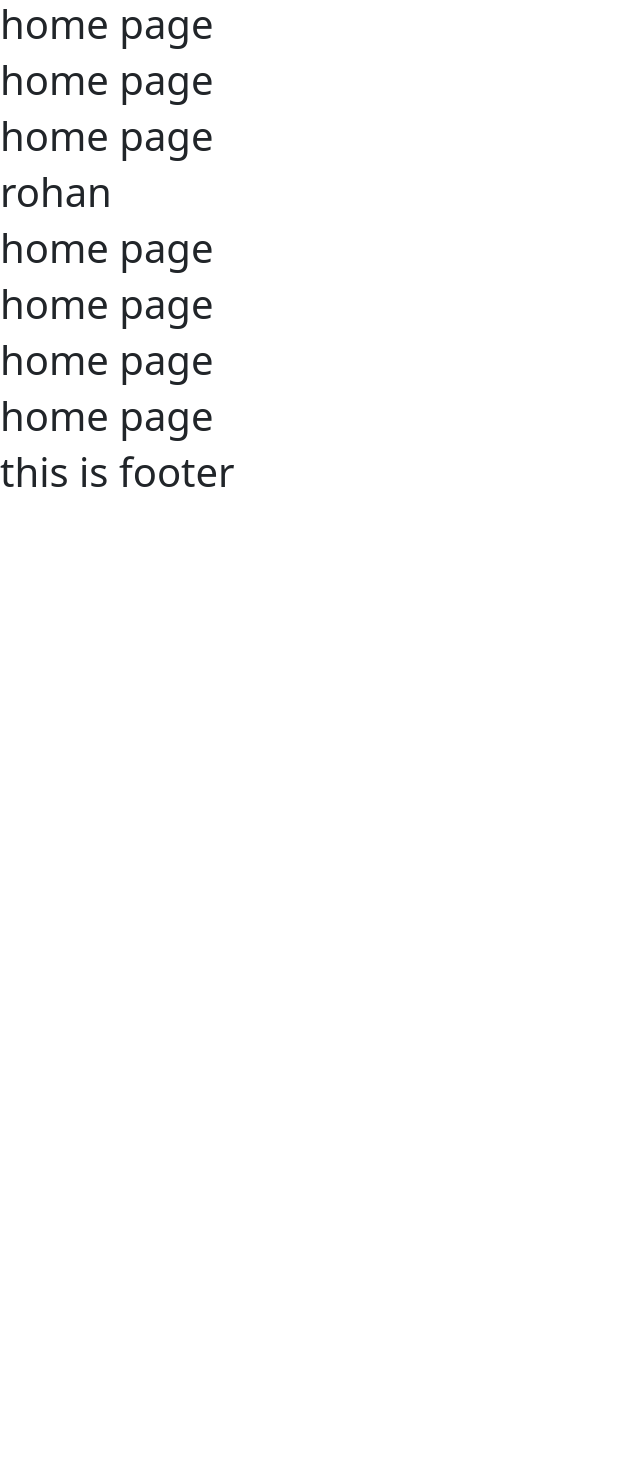
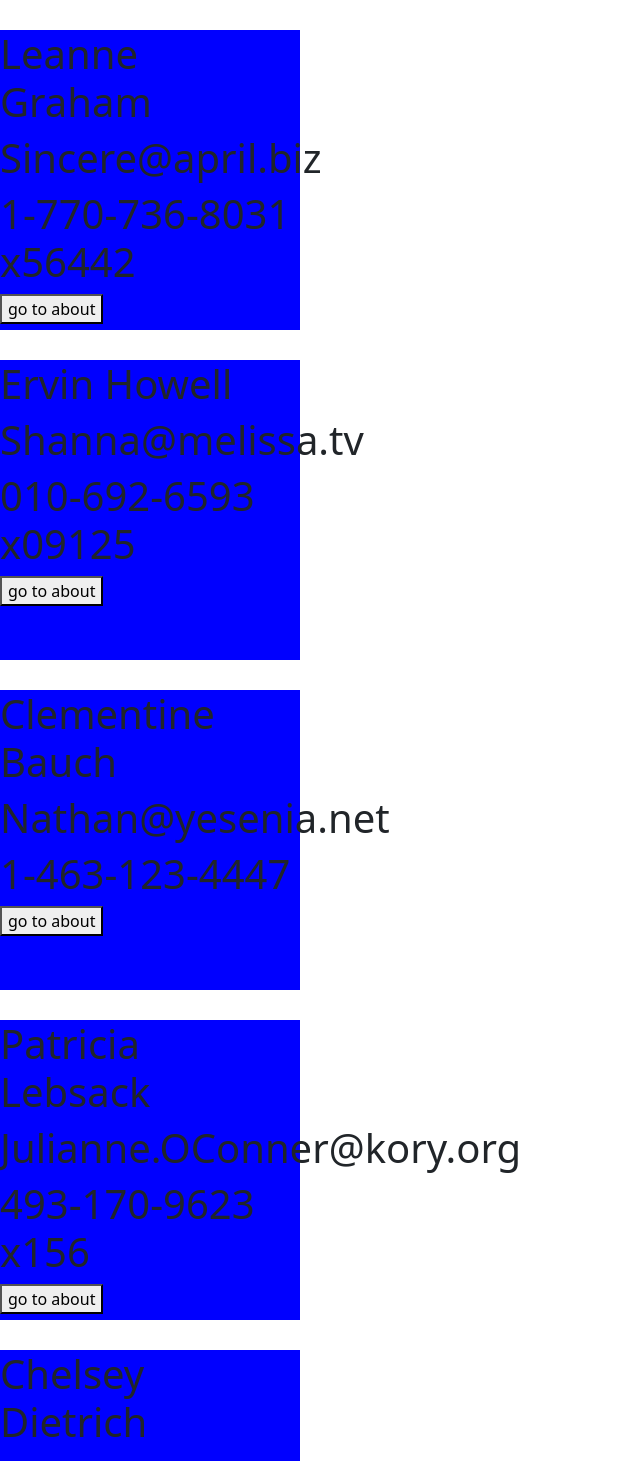
Before and after one commit to sidh-anvi01/REACT-2-30PM, a React (Vite) app: page / in a window 1280 px wide. Shown: the top 1461 px of the page, without its empty margins (0-640 px from the left). Before the commit the page ends 800 px from the top, so only its background shows below. Built offline with nearby package versions, Linux system fonts and the light colour scheme.

Commit message:
done data passing in react

```diff
--- a/src/App.jsx
+++ b/src/App.jsx
@@ -522,46 +522,66 @@
 
 
 
-import React from 'react'
-import { useState,lazy,Suspense } from 'react'
-import HomePage from './pages/HomePage'
-import BootStrapPage from './pages/BootStrapPage'
-// import Footer from './components/Footer'
+// import React from 'react'
+// import { useState,lazy,Suspense } from 'react'
+// import HomePage from './pages/HomePage'
+// import BootStrapPage from './pages/BootStrapPage'
+// // import Footer from './components/Footer'
 
 
-const Home=lazy(()=>import("./pages/HomePage"))
-const Footer=lazy(()=>import("./components/Footer"))
+// const Home=lazy(()=>import("./pages/HomePage"))
+// const Footer=lazy(()=>import("./components/Footer"))
 
 
-const App = () => {
-  const [loading,setLoading]=useState(true)
+// const App = () => {
+//   const [loading,setLoading]=useState(true)
 
 
 
 
-  setTimeout(()=>{
-    setLoading(false)
-  },2000)
+//   setTimeout(()=>{
+//     setLoading(false)
+//   },2000)
 
- if(loading){
-    return "loading.... apge"
-  }
+//  if(loading){
+//     return "loading.... apge"
+//   }
 
 
-  return (
+//   return (
 
 
-<div>
+// <div>
 
-<Suspense fallback={<h2>loading.......</h2>}>
-  <Home/>
-  <Footer/>
-</Suspense>
+// <Suspense fallback={<h2>loading.......</h2>}>
+//   <Home/>
+//   <Footer/>
+// </Suspense>
 
 
-</div>
+// </div>
 
 
+//   )
+// }
+
+// export default App
+
+
+
+import React from 'react'
+import {Routes,Route,BrowserRouter} from 'react-router-dom'
+import HomePage from './pages/HomePage'
+import AboutPage from './pages/AboutPage'
+const App = () => {
+  return (
+   <BrowserRouter>
+   <Routes>
+<Route path='/' element={<HomePage/>} />
+<Route path='/about' element={<AboutPage/>} />
+
+   </Routes>
+   </BrowserRouter>
   )
 }
 
--- /dev/null
+++ b/src/pages/AboutPage.jsx
@@ -0,0 +1,39 @@
+// import React from 'react'
+// import { useLocation } from 'react-router-dom'
+// const AboutPage = () => {
+//     const location=useLocation()
+
+//     const user=location.state
+
+
+//   return (
+//     <div>
+//       <h1>this is about </h1>
+//       <h1>{user.name}</h1>
+//     </div>
+//   )
+// }
+
+// export default AboutPage
+
+
+
+import React from 'react'
+import { useLocation } from 'react-router-dom'
+
+const AboutPage = () => {
+    const location=useLocation()
+const u=location.state
+  return (
+    <div>
+        <h1>{u.name}</h1>
+        <h1>{u.email}</h1>
+        <h1>{u.phone}</h1>
+        <h1>{u.website}</h1>
+        <h1>{u.id}</h1>
+
+    </div>
+  )
+}
+
+export default AboutPage
--- a/src/pages/HomePage.jsx
+++ b/src/pages/HomePage.jsx
@@ -182,20 +182,304 @@
 
 
 
+// import React from 'react'
+
+// const HomePage = () => {
+//   const name="rohan"
+//   return (
+//     <div>
+//       <h1>home page</h1>
+//       <h1>home page</h1>
+//       <h1>home page</h1>
+//       <h1>{name}</h1>
+//       <h1>home page</h1>
+//       <h1>home page</h1>
+//       <h1>home page</h1>
+//       <h1>home page</h1>
+//     </div>
+//   )
+// }
+
+// export default HomePage
+
+
+
+// import React from 'react'
+// import { useNavigate } from 'react-router-dom'
+// const HomePage = () => {
+// const navigate=useNavigate()
+
+
+// const user={
+//   name:"rohan",
+//   age:21,
+//   email:"rohan@gmail.com" ,
+// }
+
+
+//   return (
+//     <div>
+//       <button onClick={()=>navigate("/about",{state:user})}>  click to about</button>
+
+//     </div>
+//   )
+// }
+
+// export default HomePage
+
+
+
 import React from 'react'
+import { useNavigate } from 'react-router-dom'
 
 const HomePage = () => {
-  const name="rohan"
+const navigate=useNavigate()
+
+  const user=[
+  {
+    "id": 1,
+    "name": "Leanne Graham",
+    "username": "Bret",
+    "email": "Sincere@april.biz",
+    "address": {
+      "street": "Kulas Light",
+      "suite": "Apt. 556",
+      "city": "Gwenborough",
+      "zipcode": "92998-3874",
+      "geo": {
+        "lat": "-37.3159",
+        "lng": "81.1496"
+      }
+    },
+    "phone": "1-770-736-8031 x56442",
+    "website": "hildegard.org",
+    "company": {
+      "name": "Romaguera-Crona",
+      "catchPhrase": "Multi-layered client-server neural-net",
+      "bs": "harness real-time e-markets"
+    }
+  },
+  {
+    "id": 2,
+    "name": "Ervin Howell",
+    "username": "Antonette",
+    "email": "Shanna@melissa.tv",
+    "address": {
+      "street": "Victor Plains",
+      "suite": "Suite 879",
+      "city": "Wisokyburgh",
+      "zipcode": "90566-7771",
+      "geo": {
+        "lat": "-43.9509",
+        "lng": "-34.4618"
+      }
+    },
+    "phone": "010-692-6593 x09125",
+    "website": "anastasia.net",
+    "company": {
+      "name": "Deckow-Crist",
+      "catchPhrase": "Proactive didactic contingency",
+      "bs": "synergize scalable supply-chains"
+    }
+  },
+  {
+    "id": 3,
+    "name": "Clementine Bauch",
+    "username": "Samantha",
+    "email": "Nathan@yesenia.net",
+    "address": {
+      "street": "Douglas Extension",
+      "suite": "Suite 847",
+      "city": "McKenziehaven",
+      "zipcode": "59590-4157",
+      "geo": {
+        "lat": "-68.6102",
+        "lng": "-47.0653"
+      }
+    },
+    "phone": "1-463-123-4447",
+    "website": "ramiro.info",
+    "company": {
+      "name": "Romaguera-Jacobson",
+      "catchPhrase": "Face to face bifurcated interface",
+      "bs": "e-enable strategic applications"
+    }
+  },
+  {
+    "id": 4,
+    "name": "Patricia Lebsack",
+    "username": "Karianne",
+    "email": "Julianne.OConner@kory.org",
+    "address": {
+      "street": "Hoeger Mall",
+      "suite": "Apt. 692",
+      "city": "South Elvis",
+      "zipcode": "53919-4257",
+      "geo": {
+        "lat": "29.4572",
+        "lng": "-164.2990"
+      }
+    },
+    "phone": "493-170-9623 x156",
+    "website": "kale.biz",
+    "company": {
+      "name": "Robel-Corkery",
+      "catchPhrase": "Multi-tiered zero tolerance productivity",
+      "bs": "transition cutting-edge web services"
+    }
+  },
+  {
+    "id": 5,
+    "name": "Chelsey Dietrich",
+    "username": "Kamren",
+    "email": "Lucio_Hettinger@annie.ca",
+    "address": {
+      "street": "Skiles Walks",
+      "suite": "Suite 351",
+      "city": "Roscoeview",
+      "zipcode": "33263",
+      "geo": {
+        "lat": "-31.8129",
+        "lng": "62.5342"
+      }
+    },
+    "phone": "(254)954-1289",
+    "website": "demarco.info",
+    "company": {
+      "name": "Keebler LLC",
+      "catchPhrase": "User-centric fault-tolerant solution",
+      "bs": "revolutionize end-to-end systems"
+    }
+  },
+  {
+    "id": 6,
+    "name": "Mrs. Dennis Schulist",
+    "username": "Leopoldo_Corkery",
+    "email": "Karley_Dach@jasper.info",
+    "address": {
+      "street": "Norberto Crossing",
+      "suite": "Apt. 950",
+      "city": "South Christy",
+      "zipcode": "23505-1337",
+      "geo": {
+        "lat": "-71.4197",
+        "lng": "71.7478"
+      }
+    },
+    "phone": "1-477-935-8478 x6430",
+    "website": "ola.org",
+    "company": {
+      "name": "Considine-Lockman",
+      "catchPhrase": "Synchronised bottom-line interface",
+      "bs": "e-enable innovative applications"
+    }
+  },
+  {
+    "id": 7,
+    "name": "Kurtis Weissnat",
+    "username": "Elwyn.Skiles",
+    "email": "Telly.Hoeger@billy.biz",
+    "address": {
+      "street": "Rex Trail",
+      "suite": "Suite 280",
+      "city": "Howemouth",
+      "zipcode": "58804-1099",
+      "geo": {
+        "lat": "24.8918",
+        "lng": "21.8984"
+      }
+    },
+    "phone": "210.067.6132",
+    "website": "elvis.io",
+    "company": {
+      "name": "Johns Group",
+      "catchPhrase": "Configurable multimedia task-force",
+      "bs": "generate enterprise e-tailers"
+    }
+  },
+  {
+    "id": 8,
+    "name": "Nicholas Runolfsdottir V",
+    "username": "Maxime_Nienow",
+    "email": "Sherwood@rosamond.me",
+    "address": {
+      "street": "Ellsworth Summit",
+      "suite": "Suite 729",
+      "city": "Aliyaview",
+      "zipcode": "45169",
+      "geo": {
+        "lat": "-14.3990",
+        "lng": "-120.7677"
+      }
+    },
+    "phone": "586.493.6943 x140",
+    "website": "jacynthe.com",
+    "company": {
+      "name": "Abernathy Group",
+      "catchPhrase": "Implemented secondary concept",
+      "bs": "e-enable extensible e-tailers"
+    }
+  },
+  {
+    "id": 9,
+    "name": "Glenna Reichert",
+    "username": "Delphine",
+    "email": "Chaim_McDermott@dana.io",
+    "address": {
+      "street": "Dayna Park",
+      "suite": "Suite 449",
+      "city": "Bartholomebury",
+      "zipcode": "76495-3109",
+      "geo": {
+        "lat": "24.6463",
+        "lng": "-168.8889"
+      }
+    },
+    "phone": "(775)976-6794 x41206",
+    "website": "conrad.com",
+    "company": {
+      "name": "Yost and Sons",
+      "catchPhrase": "Switchable contextually-based project",
+      "bs": "aggregate real-time technologies"
+    }
+  },
+  {
+    "id": 10,
+    "name": "Clementina DuBuque",
+    "username": "Moriah.Stanton",
+    "email": "Rey.Padberg@karina.biz",
+    "address": {
+      "street": "Kattie Turnpike",
+      "suite": "Suite 198",
+      "city": "Lebsackbury",
+      "zipcode": "31428-2261",
+      "geo": {
+        "lat": "-38.2386",
+        "lng": "57.2232"
+      }
+    },
+    "phone": "024-648-3804",
+    "website": "ambrose.net",
+    "company": {
+      "name": "Hoeger LLC",
+      "catchPhrase": "Centralized empowering task-force",
+      "bs": "target end-to-end models"
+    }
+  }
+]
   return (
     <div>
-      <h1>home page</h1>
-      <h1>home page</h1>
-      <h1>home page</h1>
-      <h1>{name}</h1>
-      <h1>home page</h1>
-      <h1>home page</h1>
-      <h1>home page</h1>
-      <h1>home page</h1>
+      {
+        user.map((u)=>(
+          <div style={{height:300,width:300,backgroundColor:"blue",marginTop:30}}>
+            <h1>{u.name}</h1>
+            <h1>{u.email}</h1>
+            <h1>{u.phone}</h1>
+             <button onClick={()=>navigate("/about",{state:u})}>go to about</button>
+          </div>
+        ))
+      }
+
     </div>
   )
 }
```
